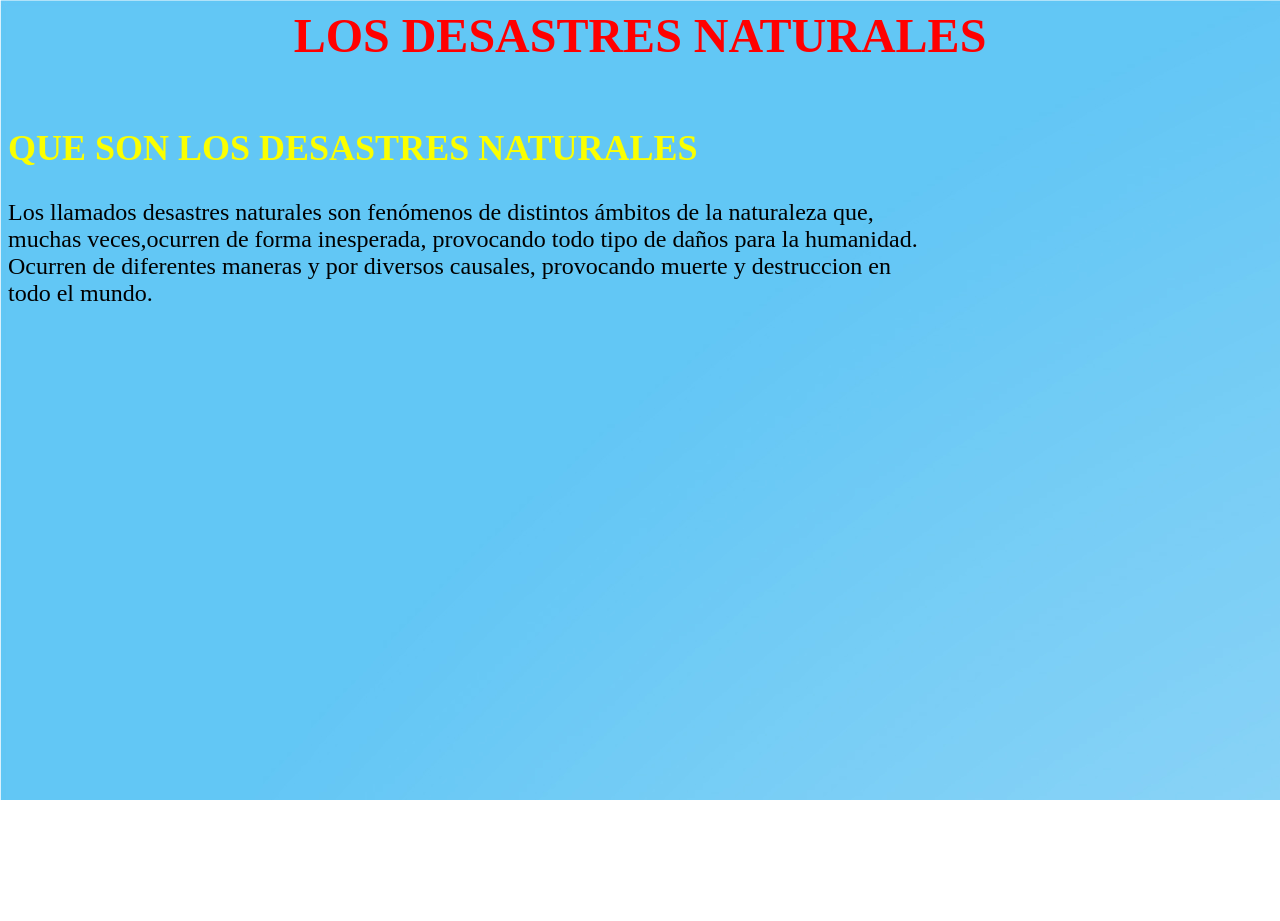
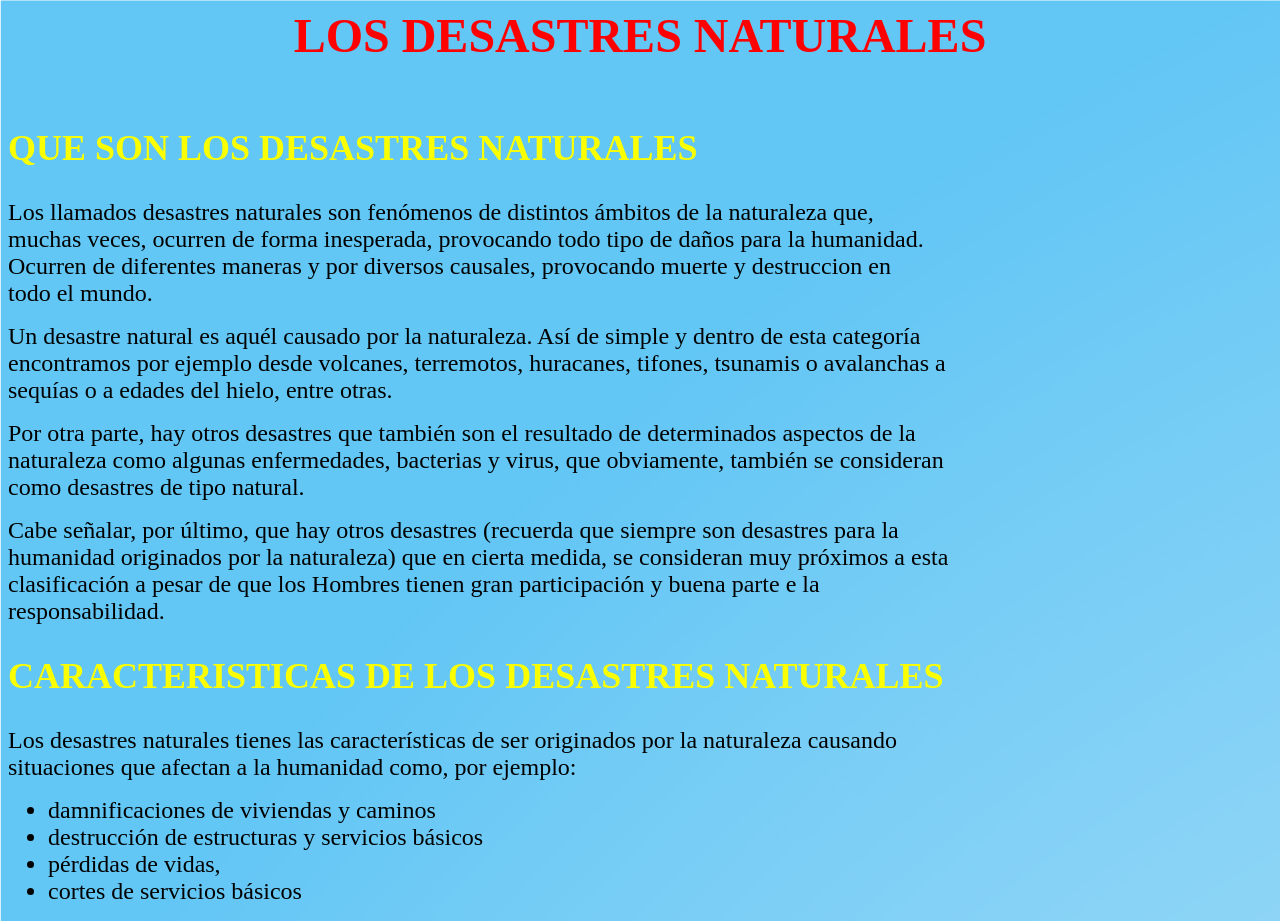
Before and after one commit to 1485849/HTML_ejercises, a plain HTML site: page 31_03_23 viernes/blog .html in a window 1280 px wide. Before the commit the page ends 800 px from the top, so only its background shows below. Drawn offline with Linux system fonts and the light colour scheme.

Commit message:
agregado mas textos y <ul>

```diff
--- a/31_03_23 viernes/blog .html
+++ b/31_03_23 viernes/blog .html
@@ -8,10 +8,33 @@
         <span style="color: red;"><font size="9"><b>LOS DESASTRES NATURALES</b><br><h1></h1></font></span>
         </center>
         <span style="color: rgb(251, 255, 0);"><font size="5"><h2> QUE SON LOS DESASTRES NATURALES</h2></font></span>
-        <p><font size ="5">Los llamados desastres naturales son fenómenos de distintos ámbitos de la naturaleza que,<br>
-             muchas veces,ocurren de forma inesperada, provocando todo tipo de daños para la humanidad. <br>
-             Ocurren de diferentes maneras y por diversos causales, provocando muerte y destruccion en <br>
-             todo el mundo.</font> </p>
+        <p><font size ="5"><font family="Courier">Los llamados desastres naturales son fenómenos de distintos ámbitos de la naturaleza que,<br>
+            muchas veces, ocurren de forma inesperada, provocando todo tipo de daños para la humanidad. <br>  <!--el <br> es para dar saltos de linea en el texto-->
+            Ocurren de diferentes maneras y por diversos causales, provocando muerte y destruccion en <br>
+            todo el mundo.</font></font> </p>
+        <p><font size ="5"><font family="Courier">Un desastre natural es aquél causado por la naturaleza. Así de simple y dentro de esta categoría <br>
+            encontramos por ejemplo desde volcanes, terremotos, huracanes, tifones, tsunamis o avalanchas a <br>
+            sequías o a edades del hielo, entre otras.</font></font> </p>
+        <p><font size ="5"><font family="Courier">Por otra parte, hay otros desastres que también son el resultado de determinados aspectos de la <br>
+            naturaleza como algunas enfermedades, bacterias y virus, que obviamente, también se consideran <br>
+            como desastres de tipo natural.</font></font> </p>
+        <p><font size ="5"><font family="Courier">Cabe señalar, por último, que hay otros desastres (recuerda que siempre son desastres para la <br>
+            humanidad originados por la naturaleza) que en cierta medida, se consideran muy próximos a esta <br>
+            clasificación a pesar de que los Hombres tienen gran participación y buena parte e la <br>
+             responsabilidad.</font></font> </p>
+
+        <span style="color: rgb(251, 255, 0);"><font size="5"><h2> CARACTERISTICAS DE LOS DESASTRES NATURALES</h2></font></span>
+        <p><font size ="5"><font family="Courier">Los desastres naturales tienes las características de ser originados por la naturaleza causando <br>
+            situaciones que afectan a la humanidad como, por ejemplo: <br>
+        <ul>     <!--<ol> sirve para agregar listas numeradas y <ul> para agregar bullets, los cuales mejoran la legibilidad de tus textos.-->
+            <li>damnificaciones de viviendas y caminos</li>
+            <li>destrucción de estructuras y servicios básicos</li>
+            <li>pérdidas de vidas,</li>
+            <li>cortes de servicios básicos</li
+        </ul>
+
+
+
 
         </body>
         <body>
```
